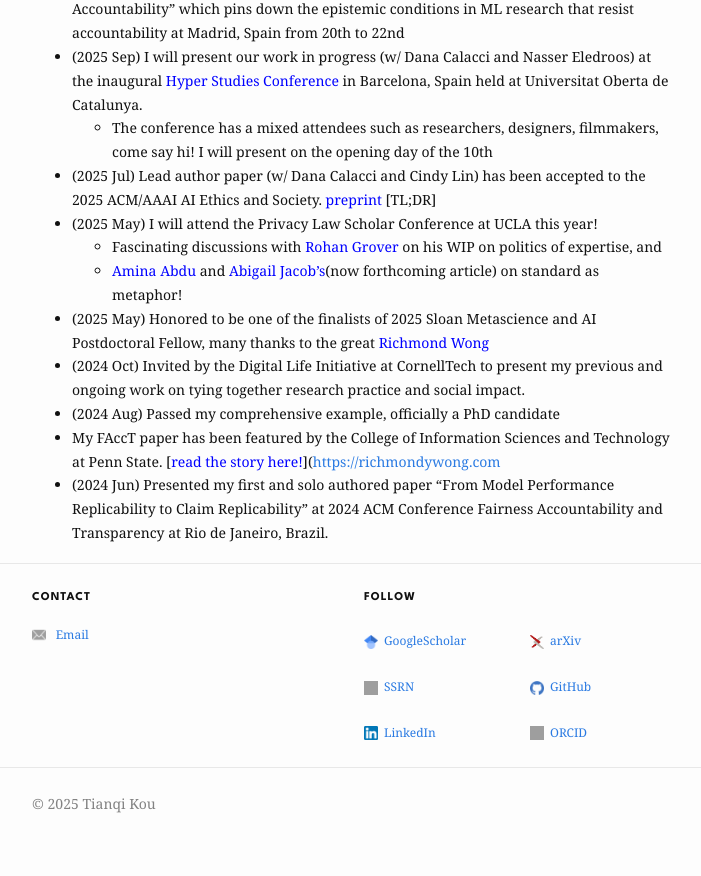
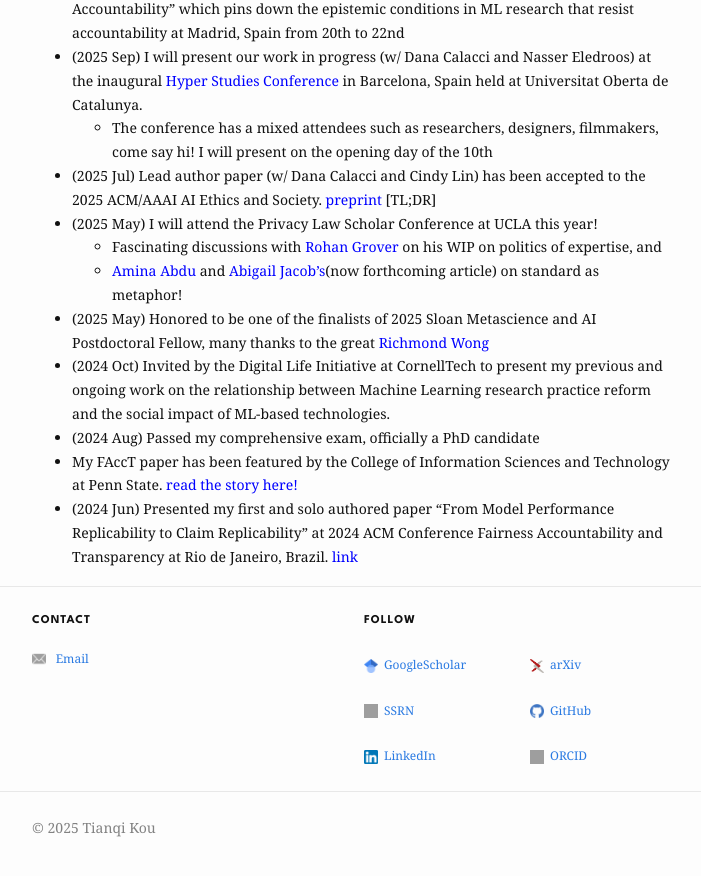
Before and after one commit to koutianqi/koutianqi.github.io, a Jekyll site: the page built from index.markdown, in a window 1280 px wide and 900 px high, scrolled down 964 px. Shown: the top 876 px of the window, without its empty margins (288-989 px from the left). Built offline with Jekyll 4.4.1, drawn with Linux system fonts in a browser that asks for light colours; grey boxes are pictures that could not be loaded.

Commit message:
Update index.markdown

```diff
--- a/index.markdown
+++ b/index.markdown
@@ -36,7 +36,7 @@ Before Penn State, Tianqi was an Machine Learning Engineer. He received his BS i
   - Fascinating discussions with [<span style="color:blue">Rohan Grover</span>](https://www.rohangrover.org) on his WIP on politics of expertise, and
   - [<span style="color:blue">Amina Abdu</span>](https://aminaxabdu.github.io) and [<span style="color:blue">Abigail Jacob's</span>](https://azjacobs.com)(now forthcoming article) on standard as metaphor!
 - (2025 May) Honored to be one of the finalists of 2025 Sloan Metascience and AI Postdoctoral Fellow, many thanks to the great [<span style="color:blue">Richmond Wong</span>](https://richmondywong.com)
-- (2024 Oct) Invited by the Digital Life Initiative at CornellTech to present my previous and ongoing work on tying together research practice and social impact.
-- (2024 Aug) Passed my comprehensive example, officially a PhD candidate
-- My FAccT paper has been featured by the College of Information Sciences and Technology at Penn State.  [<span style="color:blue">read the story here!</span>]([https://richmondywong.com](https://ist.psu.edu/news/claim-replicability-may-help-prevent-harms-caused-by-ml)
-- (2024 Jun) Presented my first and solo authored paper "From Model Performance Replicability to Claim Replicability" at 2024 ACM Conference Fairness Accountability and Transparency at Rio de Janeiro, Brazil.
+- (2024 Oct) Invited by the Digital Life Initiative at CornellTech to present my previous and ongoing work on the relationship between Machine Learning research practice reform and the social impact of ML-based technologies.
+- (2024 Aug) Passed my comprehensive exam, officially a PhD candidate
+- My FAccT paper has been featured by the College of Information Sciences and Technology at Penn State.  [<span style="color:blue">read the story here!</span>](https://ist.psu.edu/news/claim-replicability-may-help-prevent-harms-caused-by-ml)
+- (2024 Jun) Presented my first and solo authored paper "From Model Performance Replicability to Claim Replicability" at 2024 ACM Conference Fairness Accountability and Transparency at Rio de Janeiro, Brazil. [<span style="color:blue">link</span>](https://arxiv.org/pdf/2404.13131?)
```
